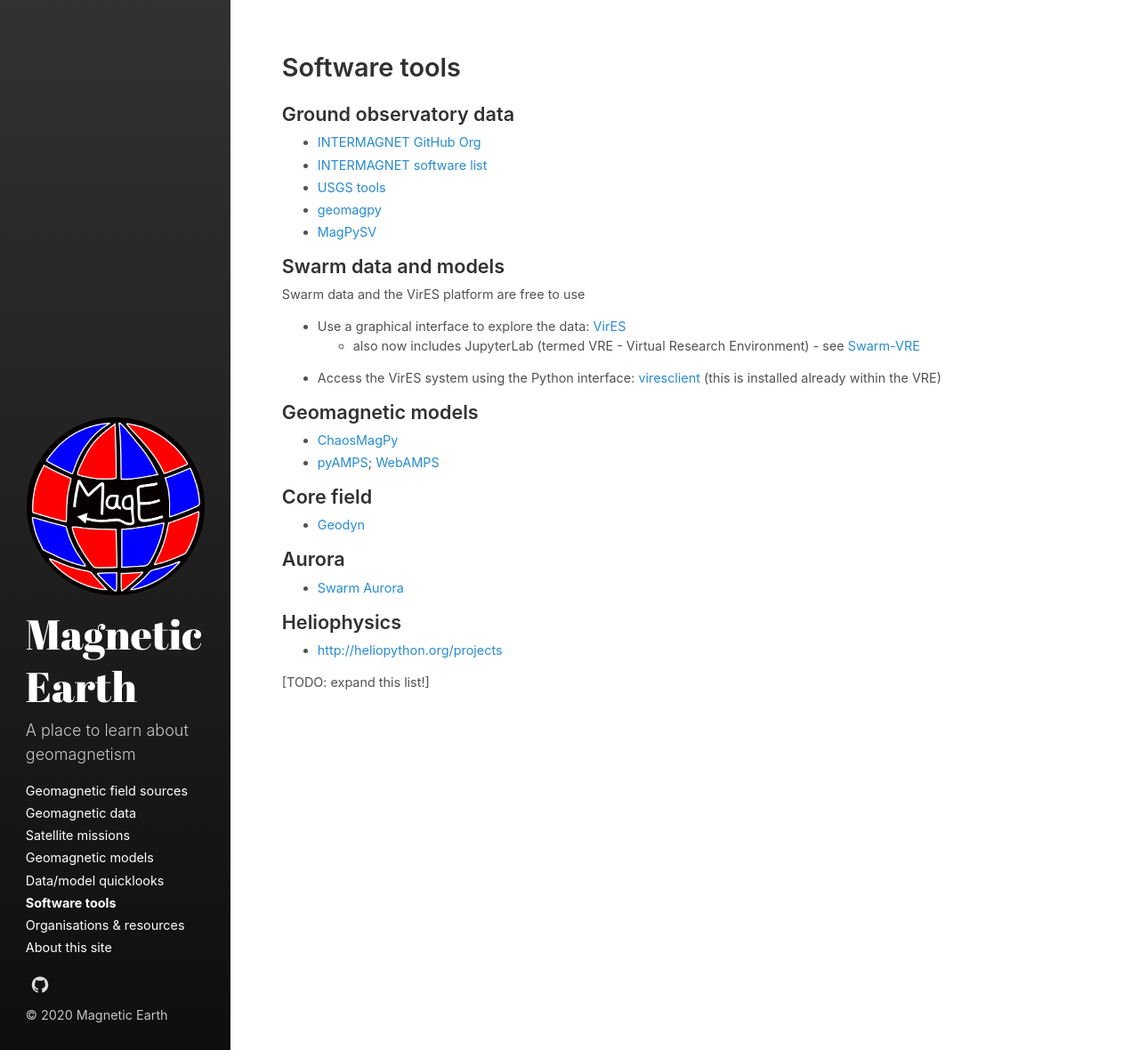
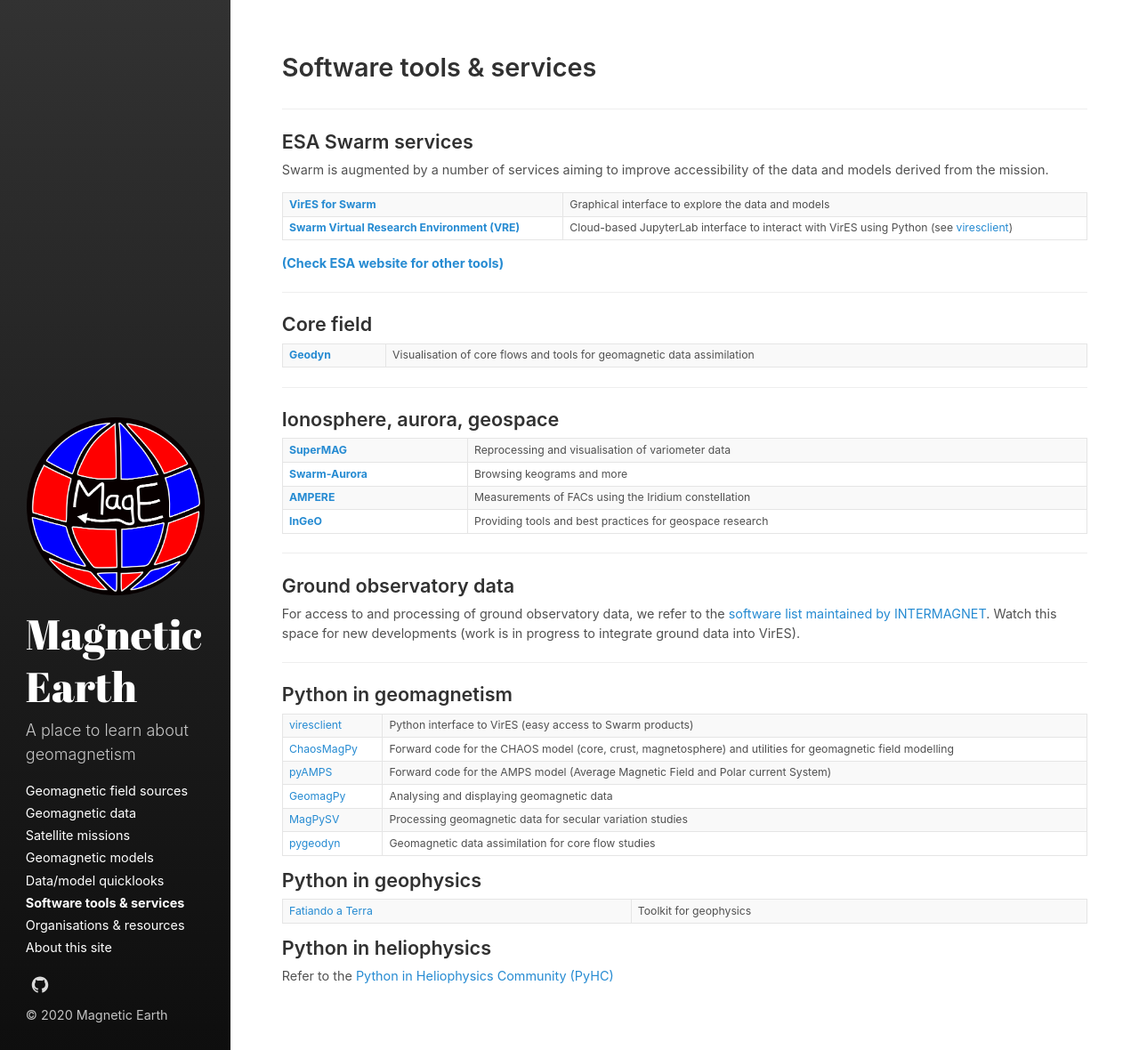
Before and after one commit to MagneticEarth/MagneticEarth.github.io, a Jekyll site: the page built from pages/software.md, in a window 1280 px wide. Shown: the whole page at 89% size. Built offline with Jekyll 4.4.1, drawn with Linux system fonts in a browser that asks for light colours.

Commit message:
Mainly update software/services list

```diff
--- a/pages/software.md
+++ b/pages/software.md
@@ -1,37 +1,56 @@
 ---
 layout: page
-title: Software tools
+title: Software tools & services
 sidebar_link: true
 sidebar_sort_order: 6
 ---
 
+---
+
+## ESA Swarm services
+
+Swarm is augmented by a number of services aiming to improve accessibility of the data and models derived from the mission.
+
+| [**VirES for Swarm**](https://earth.esa.int/eogateway/tools/vires-for-swarm) | Graphical interface to explore the data and models
+| [**Swarm Virtual Research Environment (VRE)**](https://earth.esa.int/eogateway/tools/swarm-vre) | Cloud-based JupyterLab interface to interact with VirES using Python (see [viresclient](https://viresclient.readthedocs.io/))
+
+[**(Check ESA website for other tools)**](https://earth.esa.int/eogateway/missions/swarm)
+
+---
+
+## Core field
+
+| [**Geodyn**](https://geodyn.univ-grenoble-alpes.fr) | Visualisation of core flows and tools for geomagnetic data assimilation
+
+---
+
+## Ionosphere, aurora, geospace
+
+| [**SuperMAG**](http://supermag.jhuapl.edu/) | Reprocessing and visualisation of variometer data
+| [**Swarm-Aurora**](https://swarm-aurora.com/) | Browsing keograms and more
+| [**AMPERE**](http://ampere.jhuapl.edu/) | Measurements of FACs using the Iridium constellation
+| [**InGeO**](https://ingeo.datatransport.org/)| Providing tools and best practices for geospace research |
+
+---
+
 ## Ground observatory data
 
-- [INTERMAGNET GitHub Org](https://github.com/INTERMAGNET)
-- [INTERMAGNET software list](https://intermagnet.github.io/software.html)
-- [USGS tools](https://github.com/usgs/geomag-algorithms)
-- [geomagpy](https://github.com/geomagpy)
-- [MagPySV](https://magpysv.readthedocs.io/)
+For access to and processing of ground observatory data, we refer to the [software list maintained by INTERMAGNET](https://intermagnet.github.io/software.html). Watch this space for new developments (work is in progress to integrate ground data into VirES).
 
-## Swarm data and models
+---
 
-Swarm data and the VirES platform are free to use
+## Python in geomagnetism
 
-- Use a graphical interface to explore the data: [VirES](http://vires.services)
-  - also now includes JupyterLab (termed VRE - Virtual Research Environment) - see [Swarm-VRE](https://swarm-vre.readthedocs.io)
-- Access the VirES system using the Python interface: [viresclient](http://viresclient.readthedocs.io) (this is installed already within the VRE)
+| [viresclient](https://github.com/ESA-VirES/VirES-Python-Client/) | Python interface to VirES (easy access to Swarm products)
+| [ChaosMagPy](https://github.com/ancklo/ChaosMagPy) | Forward code for the CHAOS model (core, crust, magnetosphere) and utilities for geomagnetic field modelling
+| [pyAMPS](https://github.com/klaundal/pyAMPS/) | Forward code for the AMPS model (Average Magnetic Field and Polar current System)
+| [GeomagPy](https://github.com/geomagpy/magpy) | Analysing and displaying geomagnetic data
+| [MagPySV](https://github.com/gracecox/MagPySV) | Processing geomagnetic data for secular variation studies
+| [pygeodyn](https://gricad-gitlab.univ-grenoble-alpes.fr/Geodynamo/pygeodyn/) | Geomagnetic data assimilation for core flow studies
 
-## Geomagnetic models
-- [ChaosMagPy](https://github.com/ancklo/ChaosMagPy)
-- [pyAMPS](https://github.com/klaundal/pyAMPS/); [WebAMPS](https://birkeland.uib.no/data/amps/)
+## Python in geophysics
 
-## Core field
-- [Geodyn](https://geodyn.univ-grenoble-alpes.fr)
+| [Fatiando a Terra](https://www.fatiando.org/) | Toolkit for geophysics
 
-## Aurora
-- [Swarm Aurora](https://swarm-aurora.com/)
-
-## Heliophysics
-- <http://heliopython.org/projects>
-
-[TODO: expand this list!]
+## Python in heliophysics
+Refer to the [Python in Heliophysics Community (PyHC)](http://heliopython.org/projects)
```
Also changed, not shown: pages/missions.md (+1 -1 lines), pages/organisations.md (+4 -4 lines), README.md, 1 other file.
